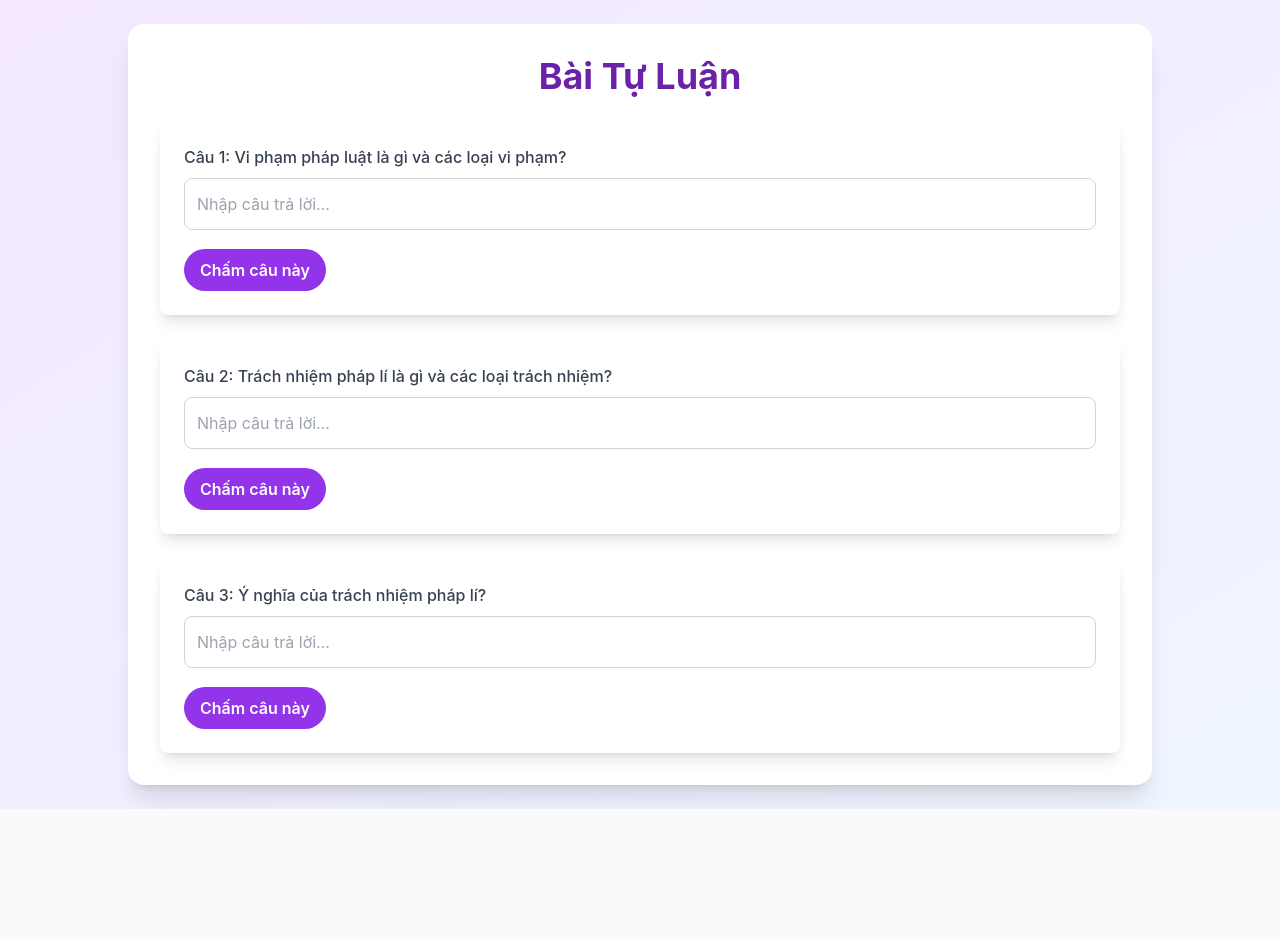
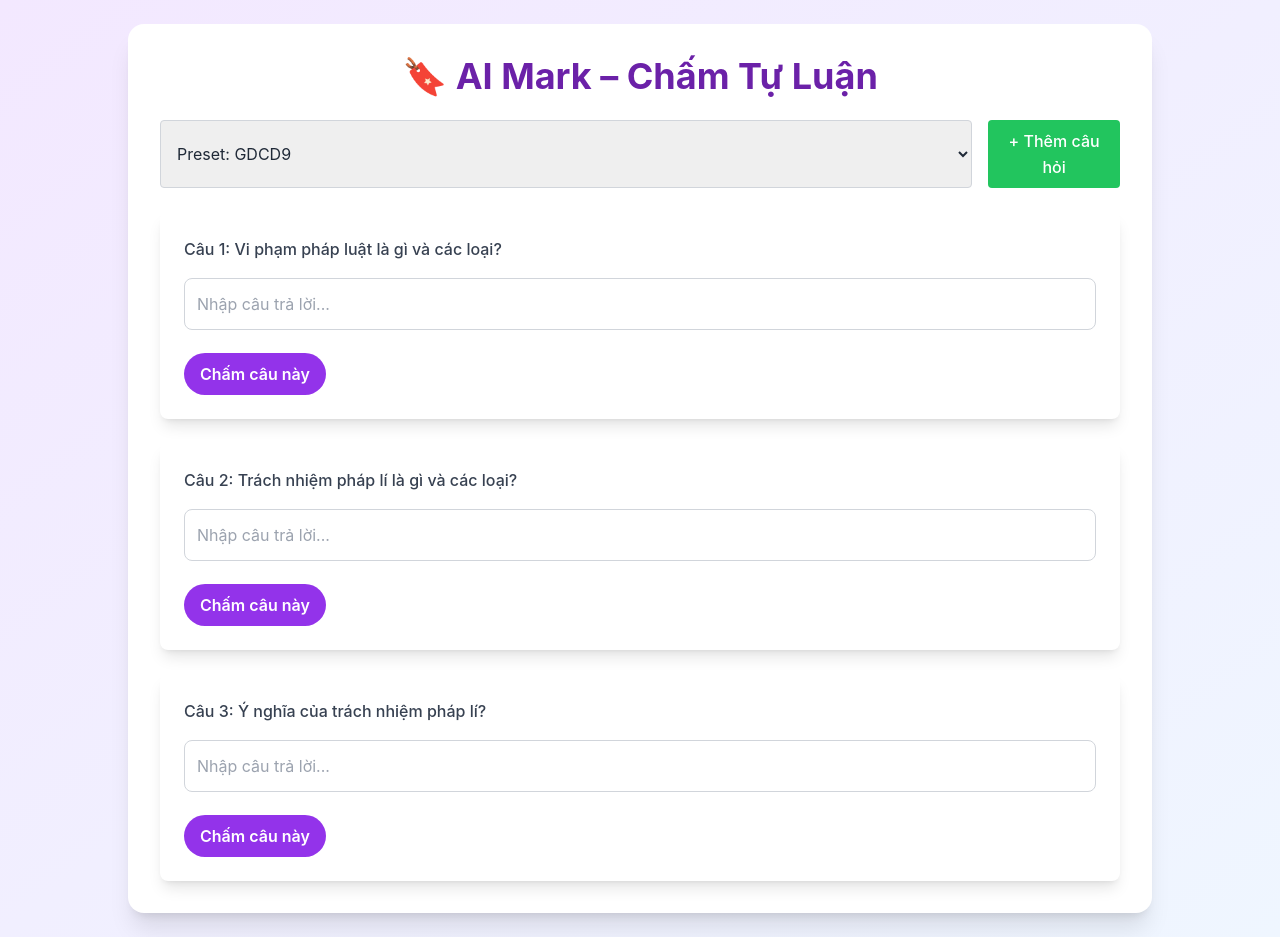
Before and after one commit to minhkhang1008/AI_Mark, a Next.js app: page / in a window 1280 px wide. Before the commit the page ends 809 px from the top, so only its background shows below. Built offline with nearby package versions, Linux system fonts and the light colour scheme.

Commit message:
First update on preset

```diff
--- /dev/null
+++ b/data/presets.js
@@ -0,0 +1,22 @@
+export const PRESETS = {
+    GDCD9: [
+      {
+        id: "GDCD9-q1",
+        prompt: "Vi phạm pháp luật là gì và các loại?",
+        answerKey:
+          "Vi phạm pháp luật là hành vi trái pháp luật, có lỗi do người có năng lực trách nhiệm pháp lí thực hiện, xâm hại các quan hệ xã hội được pháp luật bảo vệ."
+      },
+      {
+        id: "GDCD9-q2",
+        prompt: "Trách nhiệm pháp lí là gì và các loại?",
+        answerKey:
+          "Trách nhiệm pháp lí là nghĩa vụ mà các cá nhân hoặc tổ chức phải gánh chịu hậu quả bất lợi do nhà nước quy định từ hành vi vi phạm pháp luật của mình."
+      },
+      {
+        id: "GDCD9-q3",
+        prompt: "Ý nghĩa của trách nhiệm pháp lí?",
+        answerKey:
+          "Ý nghĩa của trách nhiệm pháp lí:\n- Giúp ngăn ngừa, giáo dục, cải tạo đối với những hành vi vi phạm pháp luật.\n- Giúp giáo dục mọi người có ý thức tôn trọng, chấp hành đúng theo quy định của pháp luật."
+      }
+    ]
+  };
--- a/pages/api/grade.js
+++ b/pages/api/grade.js
@@ -1,37 +1,26 @@
 import dotenv from "dotenv";
 dotenv.config();
 
+
 export default async function handler(req, res) {
-  if (req.method !== "POST") {
+  if (req.method !== "POST")
     return res.status(405).json({ error: "Method Not Allowed" });
+
+  const submissions = req.body.submissions;
+  if (!Array.isArray(submissions) || submissions.length === 0) {
+    return res
+      .status(400)
+      .json({ error: "Thiếu submissions: [{questionId,answer,answerKey},…]" });
   }
 
-  const submissions = req.body.submissions;
-  if (!Array.isArray(submissions) || !submissions.length) {
-    return res
-      .status(400)
-      .json({ error: "Thiếu submissions: [{questionId,answer},…]" });
-  }
-
-  // 1. Parse answer keys từ ENV
-  let answerKeys;
-  try {
-    answerKeys = JSON.parse(process.env.ANSWER_KEYS_JSON || "{}");
-  } catch (e) {
-    console.error("Invalid ANSWER_KEYS_JSON:", e);
-    return res.status(500).json({ error: "Invalid ANSWER_KEYS_JSON" });
-  }
-
-  // 2. Chấm từng submission
   const results = await Promise.all(
-    submissions.map(async ({ questionId, answer }) => {
+    submissions.map(async ({ questionId, answer, answerKey }) => {
       const userAnswer = (answer || "").trim();
-      const answerKey = answerKeys[questionId]?.trim();
       if (!answerKey) {
         return {
           questionId,
           score: 0,
-          feedback: "Không tìm thấy đáp án mẫu cho câu hỏi này."
+          feedback: "Không có đáp án mẫu cho câu hỏi này."
         };
       }
       if (!userAnswer) {
@@ -42,19 +31,18 @@ export default async function handler(req, res) {
         };
       }
 
-      // 3. Tạo prompt
+      // Build the prompt
       const prompt = `
 Bạn là giáo viên. So sánh câu trả lời của học sinh với đáp án mẫu và cho điểm tổng thể % (0–100).
-Các ký tự phụ như dấu gạch đầu dòng, dấu "+" hay cách dòng không ảnh hưởng.
-Chữ "i" và "y" trong tiếng Việt tương đương, hãy bỏ qua sự khác biệt đó.
-Nếu học sinh trả lời đúng một phần đáp án, cho tương ứng phần trăm (ví dụ đúng 1/2 thì 50%).
+Các ký tự phụ hay định dạng (dấu gạch đầu dòng, xuống dòng…) không ảnh hưởng.
+Chữ "i" và "y" trong tiếng Việt tương đương, hãy bỏ qua nếu có khác biệt.
 Đáp án mẫu: """${answerKey}"""
 Bài làm: """${userAnswer}"""
-Trả về đúng định dạng JSON: { "score": số, "feedback": "…" }
+Trả về đúng JSON: { "score": số, "feedback": "…" }
       `;
 
-      // 4. Gọi API OpenRouter / DeepSeek
-      let choiceText;
+      // Call OpenRouter / DeepSeek
+      let aiContent;
       try {
         const apiRes = await fetch(
           "https://openrouter.ai/api/v1/chat/completions",
@@ -72,13 +60,13 @@ Trả về đúng định dạng JSON: { "score": số, "feedback": "…" }
           }
         );
         if (!apiRes.ok) {
-          const errTxt = await apiRes.text();
-          throw new Error(`OpenRouter error: ${errTxt}`);
+          const errText = await apiRes.text();
+          throw new Error(errText);
         }
         const { choices } = await apiRes.json();
-        choiceText = choices[0].message.content;
+        aiContent = choices[0].message.content;
       } catch (err) {
-        console.error(`Error calling OpenRouter for ${questionId}:`, err);
+        console.error(`Error calling AI for ${questionId}:`, err);
         return {
           questionId,
           score: 0,
@@ -86,24 +74,21 @@ Trả về đúng định dạng JSON: { "score": số, "feedback": "…" }
         };
       }
 
-      // 5. Parse JSON từ response
-      let data;
+      // Parse the JSON blob from AI response
       try {
-        const jsonStr = choiceText.match(/\{[\s\S]*\}/)?.[0];
-        data = JSON.parse(jsonStr);
+        const jsonBlob = aiContent.match(/\{[\s\S]*\}/)[0];
+        const { score, feedback } = JSON.parse(jsonBlob);
+        return { questionId, score, feedback };
       } catch (err) {
-        console.error(`Invalid JSON from AI for ${questionId}:`, choiceText, err);
+        console.error(`Invalid JSON from AI for ${questionId}:`, aiContent);
         return {
           questionId,
           score: 0,
           feedback: "AI trả về dữ liệu không hợp lệ."
         };
       }
-
-      return { questionId, ...data };
     })
   );
 
-  // 6. Trả về kết quả
-  return res.status(200).json({ results });
+  res.status(200).json({ results });
 }
--- a/pages/index.js
+++ b/pages/index.js
@@ -1,37 +1,87 @@
 import { useState, useEffect } from "react";
+import { PRESETS } from "../data/presets";
 
 export default function Home() {
+  const STORAGE_KEY = "ai_mark_custom_questions";
+
+  const [presetKey, setPresetKey] = useState("GDCD9");
   const [questions, setQuestions] = useState([]);
+  const [customQs, setCustomQs] = useState([]);
   const [answers, setAnswers] = useState({});
   const [results, setResults] = useState({});
   const [loadingMap, setLoadingMap] = useState({});
 
-  // 1. Lấy câu hỏi khi mount
+  // Modal state
+  const [showModal, setShowModal] = useState(false);
+  const [newPrompt, setNewPrompt] = useState("");
+  const [newAnswerKey, setNewAnswerKey] = useState("");
+
+  // 1. On mount: load custom from storage and build questions
   useEffect(() => {
-    fetch("/api/questions")
-      .then((r) => r.json())
-      .then((data) => {
-        setQuestions(data);
-        const initA = {};
-        const initL = {};
-        data.forEach(({ id }) => {
-          initA[id] = "";
-          initL[id] = false;
-        });
-        setAnswers(initA);
-        setLoadingMap(initL);
-      });
+    const stored = JSON.parse(localStorage.getItem(STORAGE_KEY) || "[]");
+    setCustomQs(stored);
   }, []);
 
-  const handleChange = (id, text) => {
+  // 2. Whenever presetKey or customQs changes, rebuild questions & reset states
+  useEffect(() => {
+    // assign new IDs for custom to avoid collisions
+    const presetQs = PRESETS[presetKey].map((q, i) => ({
+      ...q,
+      id: `${presetKey}-q${i+1}`
+    }));
+    const all = [
+      ...presetQs,
+      ...customQs.map((q, i) => ({ ...q, id: `custom-q${i+1}` }))
+    ];
+    setQuestions(all);
+
+    // reset answers, results, loading
+    const a = {}, r = {}, l = {};
+    all.forEach((q) => {
+      a[q.id] = "";
+      r[q.id] = null;
+      l[q.id] = false;
+    });
+    setAnswers(a);
+    setResults(r);
+    setLoadingMap(l);
+  }, [presetKey, customQs]);
+
+  const handlePresetChange = (e) => {
+    setPresetKey(e.target.value);
+  };
+
+  // 3. Show modal
+  const openModal = () => {
+    setNewPrompt("");
+    setNewAnswerKey("");
+    setShowModal(true);
+  };
+  const closeModal = () => setShowModal(false);
+
+  // 4. Save new custom question
+  const saveNewQuestion = () => {
+    if (!newPrompt.trim() || !newAnswerKey.trim()) return;
+    const updated = [
+      ...customQs,
+      { prompt: newPrompt.trim(), answerKey: newAnswerKey.trim() }
+    ];
+    setCustomQs(updated);
+    localStorage.setItem(STORAGE_KEY, JSON.stringify(updated));
+    closeModal();
+  };
+
+  const handleAnswerChange = (id, text) => {
     setAnswers((prev) => ({ ...prev, [id]: text }));
   };
 
-  const gradeQuestion = async (questionId) => {
-    if (!answers[questionId]?.trim()) return;
+  const gradeQuestion = async (q) => {
+    const { id, answerKey } = q;
+    const userAnswer = answers[id].trim();
+    if (!userAnswer) return; // skip empty
 
-    setLoadingMap((prev) => ({ ...prev, [questionId]: true }));
-    setResults((prev) => ({ ...prev, [questionId]: null }));
+    setLoadingMap((l) => ({ ...l, [id]: true }));
+    setResults((r) => ({ ...r, [id]: null }));
 
     try {
       const res = await fetch("/api/grade", {
@@ -39,62 +89,79 @@ export default function Home() {
         headers: { "Content-Type": "application/json" },
         body: JSON.stringify({
           submissions: [
-            { questionId, answer: answers[questionId] }
+            { questionId: id, answer: userAnswer, answerKey }
           ]
-        }),
+        })
       });
-      const data = await res.json();
-      setResults((prev) => ({
-        ...prev,
-        [questionId]: data.results?.[0] || { error: "No result" }
-      }));
+      const { results: arr } = await res.json();
+      setResults((r) => ({ ...r, [id]: arr[0] }));
     } catch {
-      setResults((prev) => ({
-        ...prev,
-        [questionId]: { error: "Chấm thất bại" }
+      setResults((r) => ({
+        ...r,
+        [id]: { score: 0, feedback: "Chấm bài thất bại." }
       }));
     } finally {
-      setLoadingMap((prev) => ({ ...prev, [questionId]: false }));
+      setLoadingMap((l) => ({ ...l, [id]: false }));
     }
   };
 
   return (
-    <div className="min-h-screen flex justify-center items-start p-6 bg-gradient-to-br from-purple-100 to-blue-50">
-      {/* Tăng chiều ngang bằng w-full + max-w-5xl */}
+    <div className="min-h-screen flex justify-center p-6 bg-gradient-to-br from-purple-100 to-blue-50">
+      {/* Main card */}
       <div className="w-full max-w-5xl bg-white p-8 rounded-2xl shadow-xl space-y-6">
         <h1 className="text-4xl font-bold text-center text-purple-800">
-          Bài Tự Luận
+          🔖 AI Mark – Chấm Tự Luận
         </h1>
 
-        {questions.map(({ id, prompt }, i) => (
-          <div key={id} className="card">
-            <label className="block font-medium text-gray-700 mb-2">
-              Câu {i + 1}: {prompt}
+        {/* Preset selector & add button */}
+        <div className="flex gap-4">
+          <select
+            className="border rounded px-3 py-2"
+            value={presetKey}
+            onChange={handlePresetChange}
+          >
+            {Object.keys(PRESETS).map((key) => (
+              <option key={key} value={key}>
+                Preset: {key}
+              </option>
+            ))}
+          </select>
+          <button
+            className="bg-green-500 text-white px-4 py-2 rounded hover:bg-green-600"
+            onClick={openModal}
+          >
+            + Thêm câu hỏi
+          </button>
+        </div>
+
+        {/* Question list */}
+        {questions.map((q, i) => (
+          <div key={q.id} className="card space-y-4">
+            <label className="block font-medium text-gray-700">
+              Câu {i + 1}: {q.prompt}
             </label>
-
             <textarea
               rows={1}
-              className="auto-resize w-full border rounded-lg p-3 focus:outline-none focus:ring-2 focus:ring-purple-400 transition"
-              value={answers[id]}
-              onChange={(e) => handleChange(id, e.target.value)}
+              className="auto-resize w-full border rounded-lg p-3 focus:ring-2 focus:ring-purple-400 transition"
+              value={answers[q.id]}
+              onChange={(e) => handleAnswerChange(q.id, e.target.value)}
               onInput={(e) => {
                 e.target.style.height = "auto";
                 e.target.style.height = `${e.target.scrollHeight}px`;
               }}
-              placeholder="Nhập câu trả lời…"
-              disabled={loadingMap[id]}
+              placeholder="Nhập câu trả lời..."
+              disabled={loadingMap[q.id]}
             />
-
             <button
-              onClick={() => gradeQuestion(id)}
-              disabled={loadingMap[id]}
-              className={`mt-3 inline-flex items-center gap-2 px-4 py-2 text-white font-semibold rounded-full transition
-                ${loadingMap[id]
+              onClick={() => gradeQuestion(q)}
+              disabled={loadingMap[q.id]}
+              className={`inline-flex items-center gap-2 px-4 py-2 text-white font-semibold rounded-full transition ${
+                loadingMap[q.id]
                   ? "bg-gray-400 cursor-not-allowed"
                   : "bg-purple-600 hover:bg-purple-700"
-                }`}
+              }`}
             >
-              {loadingMap[id] ? (
+              {loadingMap[q.id] ? (
                 <>
                   <div className="relative">
                     <div className="spinner"></div>
@@ -106,22 +173,51 @@ export default function Home() {
                 "Chấm câu này"
               )}
             </button>
-
-            {results[id] && (
+            {results[q.id] && (
               <div className="mt-4 bg-gray-50 border-l-4 border-purple-500 p-4 rounded">
-                {results[id].error ? (
-                  <p className="text-red-600">{results[id].error}</p>
-                ) : (
-                  <>
-                    <p><strong>Điểm:</strong> {results[id].score}%</p>
-                    <p className="mt-1"><strong>Nhận xét:</strong> {results[id].feedback}</p>
-                  </>
-                )}
+                <p><strong>Điểm:</strong> {results[q.id].score}%</p>
+                <p className="mt-1"><strong>Nhận xét:</strong> {results[q.id].feedback}</p>
               </div>
             )}
           </div>
         ))}
       </div>
+
+      {/* Modal backdrop */}
+      {showModal && (
+        <div className="fixed inset-0 bg-black bg-opacity-50 flex items-center justify-center z-50">
+          {/* Modal box */}
+          <div className="bg-white p-6 rounded-lg max-w-md w-full space-y-4">
+            <h2 className="text-2xl font-bold">Thêm câu hỏi mới</h2>
+            <input
+              className="w-full border rounded p-2"
+              placeholder="Nhập câu hỏi..."
+              value={newPrompt}
+              onChange={(e) => setNewPrompt(e.target.value)}
+            />
+            <textarea
+              className="w-full border rounded p-2 h-24"
+              placeholder="Nhập đáp án mẫu..."
+              value={newAnswerKey}
+              onChange={(e) => setNewAnswerKey(e.target.value)}
+            />
+            <div className="flex justify-end gap-2">
+              <button
+                className="px-4 py-2 rounded bg-gray-200 hover:bg-gray-300"
+                onClick={closeModal}
+              >
+                Hủy
+              </button>
+              <button
+                className="px-4 py-2 rounded bg-blue-600 text-white hover:bg-blue-700"
+                onClick={saveNewQuestion}
+              >
+                Lưu
+              </button>
+            </div>
+          </div>
+        </div>
+      )}
     </div>
   );
 }
```
